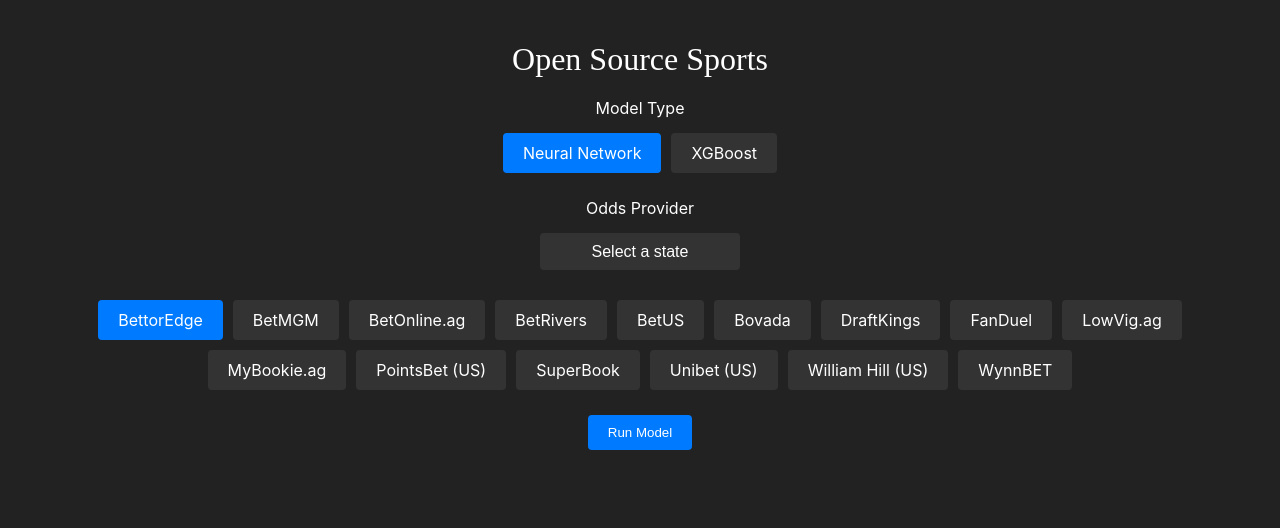
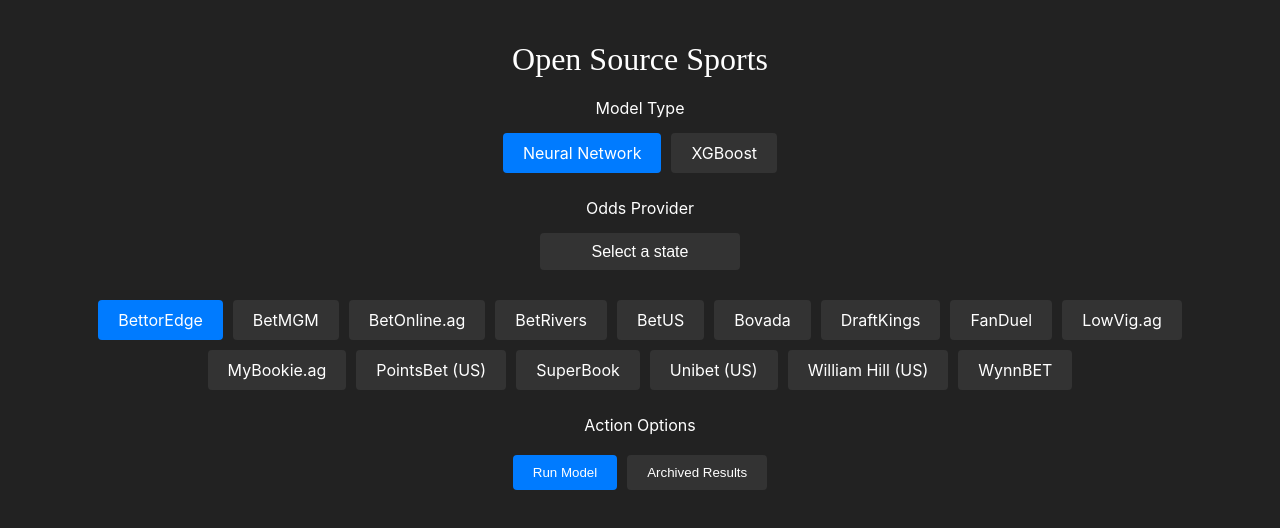
Before and after one commit to TheTabular/OSS, a React (Create React App) app: page / in a window 1280 px wide. Shown: the top 528 px of the page. Built offline with nearby package versions, Linux system fonts and the light colour scheme; a web font is replaced by a local one.

Commit message:
Updated frontend to communicate with new backend

```diff
--- a/src/App.css
+++ b/src/App.css
@@ -63,18 +63,24 @@
   background-color: #007bff;
 }
 
-button {
+.button-group {
+  display: flex;
+  justify-content: center;
+  margin-top: 20px;
+}
+
+.button-group button {
+  margin: 0 5px;
   padding: 10px 20px;
-  background-color: #007bff;
+  background-color: #333;
   color: #fff;
   border: none;
   border-radius: 4px;
   cursor: pointer;
-  margin-bottom: 10px;
 }
 
-button:hover {
-  background-color: #0056b3;
+.button-group button.active {
+  background-color: #007bff;
 }
 
 button:disabled {
@@ -89,7 +95,6 @@
   border: 4px solid #fff;
   border-top-color: #007bff;
   animation: spin 1s linear infinite;
-  margin: 10px;
 }
 
 @keyframes spin {
@@ -101,7 +106,6 @@
   }
 }
 .results-section {
-  margin-top: 20px;
   background-color: #333;
   padding: 20px;
   border-radius: 4px;
--- a/src/App.js
+++ b/src/App.js
@@ -4,6 +4,7 @@
 import providerMapping from './providerMapping';
 import timezoneMapping from './timezoneMapping';
 import moment from 'moment-timezone';
+import ArchivedData from './ArchivedData';
 
 function App() {
   const [modelType, setModelType] = useState('nn');
@@ -13,6 +14,8 @@
   const [results, setResults] = useState([]);
   const [isLoading, setIsLoading] = useState(false);
   const [noGamesMessage, setNoGamesMessage] = useState('');
+  const [activeButton, setActiveButton] = useState('run-model');
+  const [archivedData, setArchivedData] = useState([]);
 
   const handleStateChange = (e) => {
     const state = e.target.value;
@@ -24,6 +27,7 @@
     e.preventDefault();
     setIsLoading(true);
     setNoGamesMessage('');
+    setActiveButton('run-model');
 
     const data = {
       model_type: modelType,
@@ -55,7 +59,24 @@
     }
   };
 
-  const hasResults = Object.keys(results).length > 0;
+  const handleArchivedResults = async () => {
+    setActiveButton('archived-results');
+    setIsLoading(true);
+    setNoGamesMessage('');
+    setResults([]); // Clear the results when switching to archived-results view
+    try {
+      const response = await fetch('https://api.opensourcesports.xyz/archived-data');
+      const data = await response.json();
+      setArchivedData(data);
+    } catch (error) {
+      console.error('Error fetching archived data:', error);
+    } finally {
+      setIsLoading(false); // Ensure loading state is updated irrespective of request success
+    }
+  };
+
+  // Logic for rendering the ArchivedData component
+  const hasModelResults = Object.keys(results).length > 0;
 
   const allOddsProviders = [
     'bettoredge',
@@ -135,16 +156,33 @@
             </div>
           </div>
 
-          <button type="submit" disabled={isLoading}>
+          <div className="form-group">
+          <label>Action Options</label>
+          <div className="button-group">
+            <button
+              type="submit"
+              disabled={isLoading}
+              className={activeButton === 'run-model' ? 'active' : ''}
+            >
               Run Model
             </button>
+            <button
+              type="button"
+              onClick={handleArchivedResults}
+              className={activeButton === 'archived-results' ? 'active' : ''}
+            >
+              Archived Results
+            </button>
+          </div>
+        </div>
+
         {isLoading && <div className="spinner"></div>}
         {!isLoading && noGamesMessage && (
           <p>{noGamesMessage}</p>
         )}
       </form>
 
-        {hasResults && (
+      {activeButton === 'run-model' && hasModelResults && (
           <div className="results-section">
             <h2>Match Predictions</h2>
             <div className="column-headers">
@@ -226,6 +264,11 @@
             ))}
           </div>
         )}
+        {
+          activeButton === 'archived-results' && !isLoading && (
+            <ArchivedData archivedData={archivedData} />
+          )
+        }
       </div>
     );
 }
--- /dev/null
+++ b/src/ArchivedData.js
@@ -0,0 +1,35 @@
+import React from 'react';
+
+function ArchivedData({ archivedData }) {
+  return (
+    <div className="archived-data-section">
+      <h2>Archived Data</h2>
+      <table>
+        <thead>
+          <tr>
+            <th>Home Team</th>
+            <th>Away Team</th>
+            <th>Commence Time</th>
+            <th>Bookmaker</th>
+            <th>Game Info</th>
+          </tr>
+        </thead>
+        <tbody>
+          {archivedData.map((data, index) => (
+            <tr key={index}>
+              <td>{data.home_team}</td>
+              <td>{data.away_team}</td>
+              <td>{data.commence_time}</td>
+              <td>{data.bookmaker}</td>
+              <td>
+                <pre>{JSON.stringify(data.game_info, null, 2)}</pre>
+              </td>
+            </tr>
+          ))}
+        </tbody>
+      </table>
+    </div>
+  );
+}
+
+export default ArchivedData;
```
Lines whose indentation alone changed are shown as unchanged.
